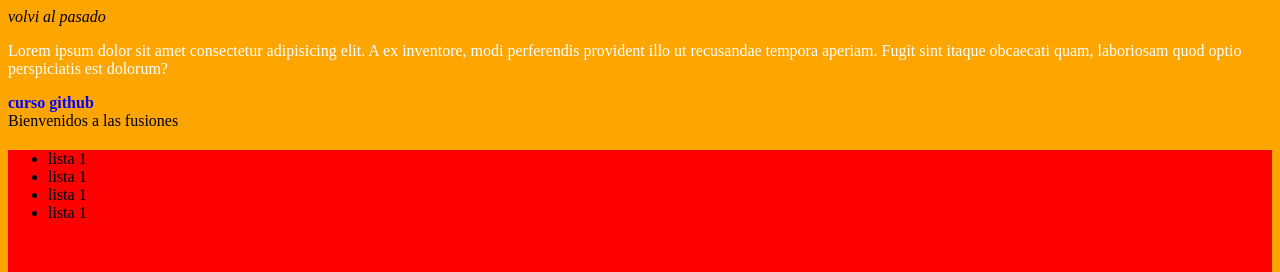
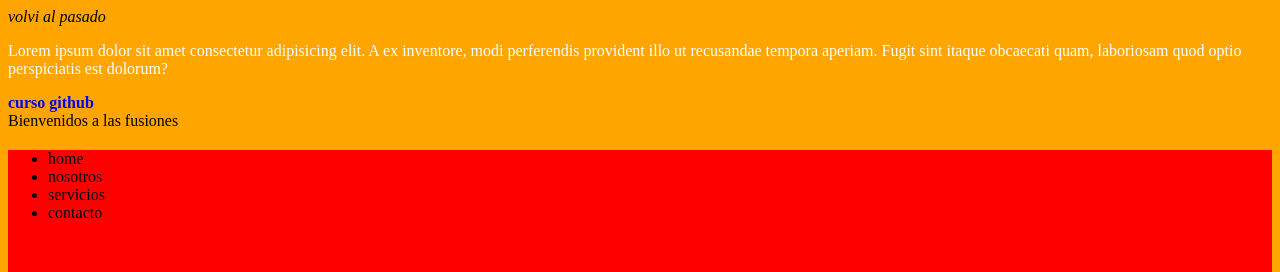
Before and after one commit to NachoGrane/clase-github, a plain HTML site: page index.html in a window 1280 px wide. Shown: the top 272 px of the page. Drawn offline with Linux system fonts and the light colour scheme.

Commit message:
Modifico nav bar
Agregue nombres especificos a cada sección.

```diff
--- a/index.html
+++ b/index.html
@@ -16,10 +16,10 @@
     <header>
         <nav>
             <ul>
-                <li>lista 1</li>
-                <li>lista 1</li>
-                <li>lista 1</li>
-                <li>lista 1</li>
+                <li>home</li>
+                <li>nosotros</li>
+                <li>servicios</li>
+                <li>contacto</li>
             </ul>
         </nav>
     </header>
```
